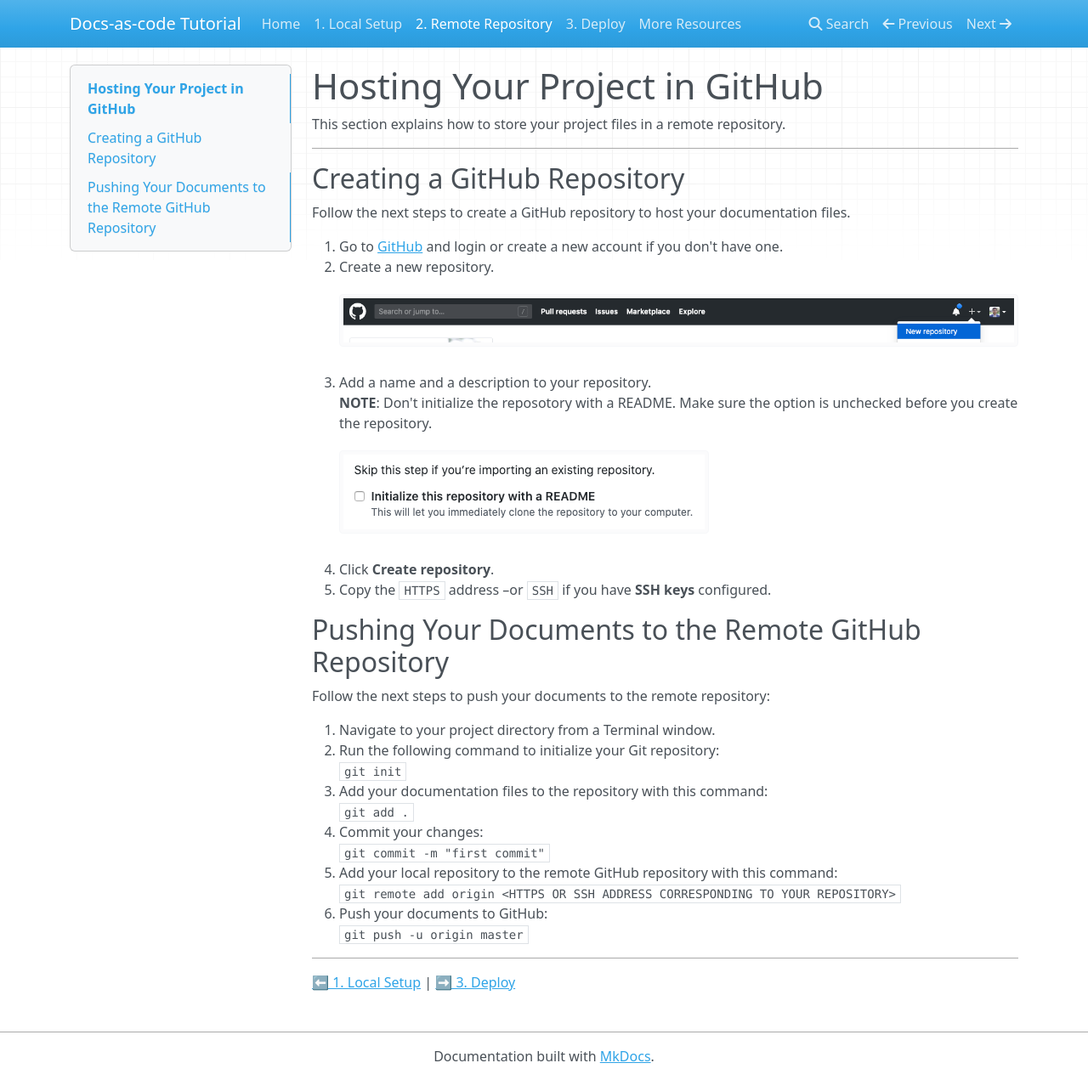
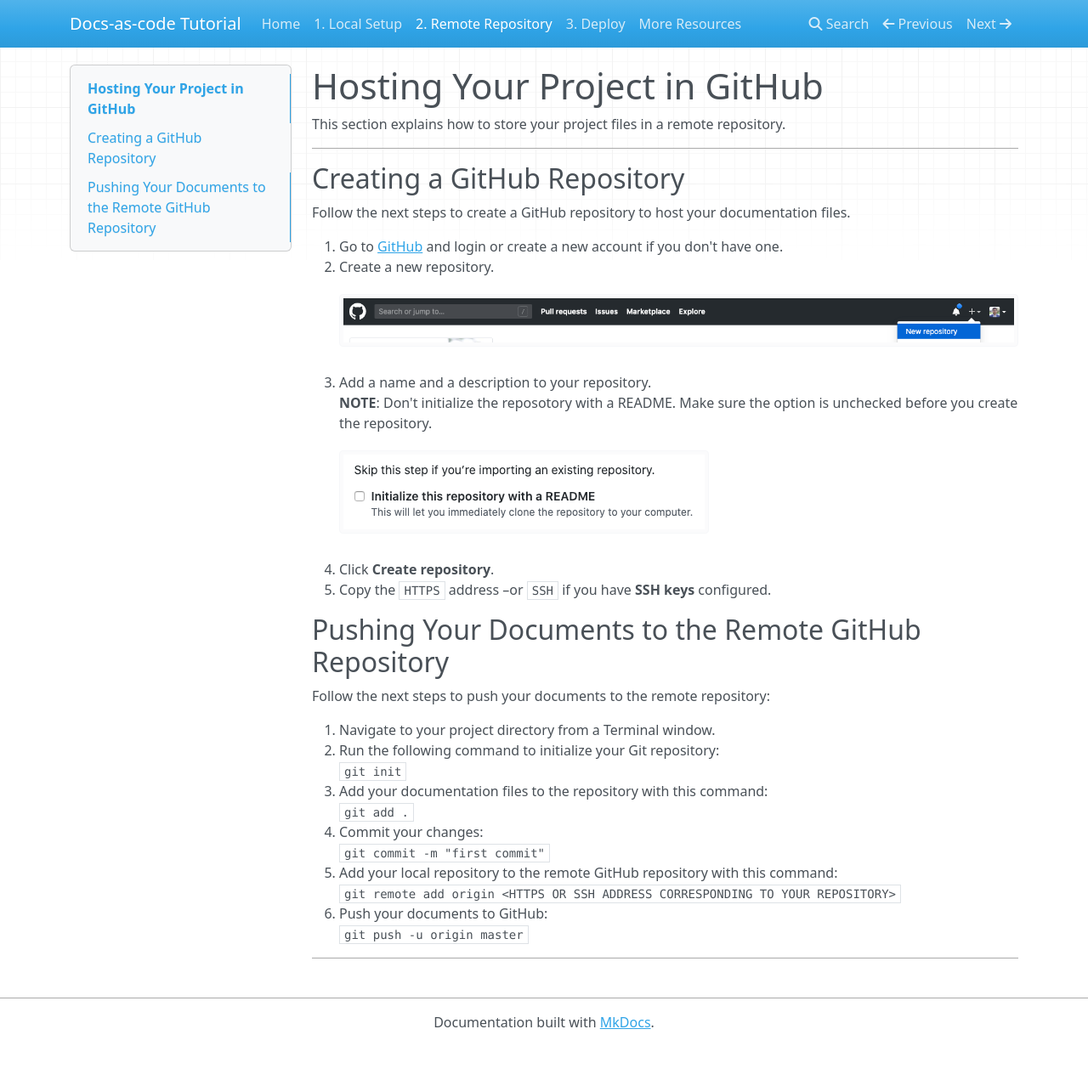
Before and after one commit to moralesmario/docs-as-code-tutorial, an MkDocs documentation site: the page built from docs/repo.md, in a window 1280 px wide and 1271 px high. Shown: the whole window at 85% size. Built offline with MkDocs 1.6.1, drawn with Linux system fonts in a browser that asks for light colours; nearby versions of some CDN libraries.

Commit message:
Update repo.md
removes broken links

```diff
--- a/docs/repo.md
+++ b/docs/repo.md
@@ -34,5 +34,3 @@ Follow the next steps to push your documents to the remote repository:
 `git push -u origin master`
 
 ---
-
-[⬅ 1. Local Setup](/local-site/) | [➡ 3. Deploy](/deploy/)
```
